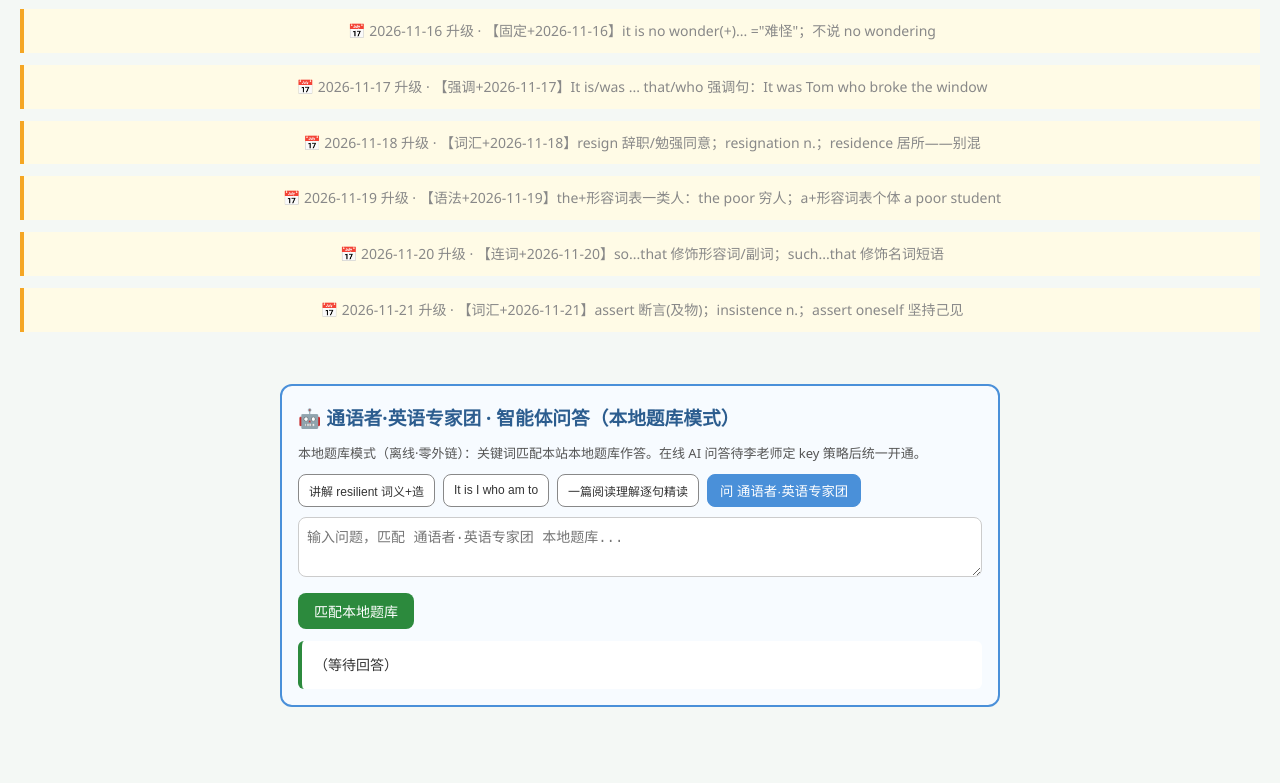
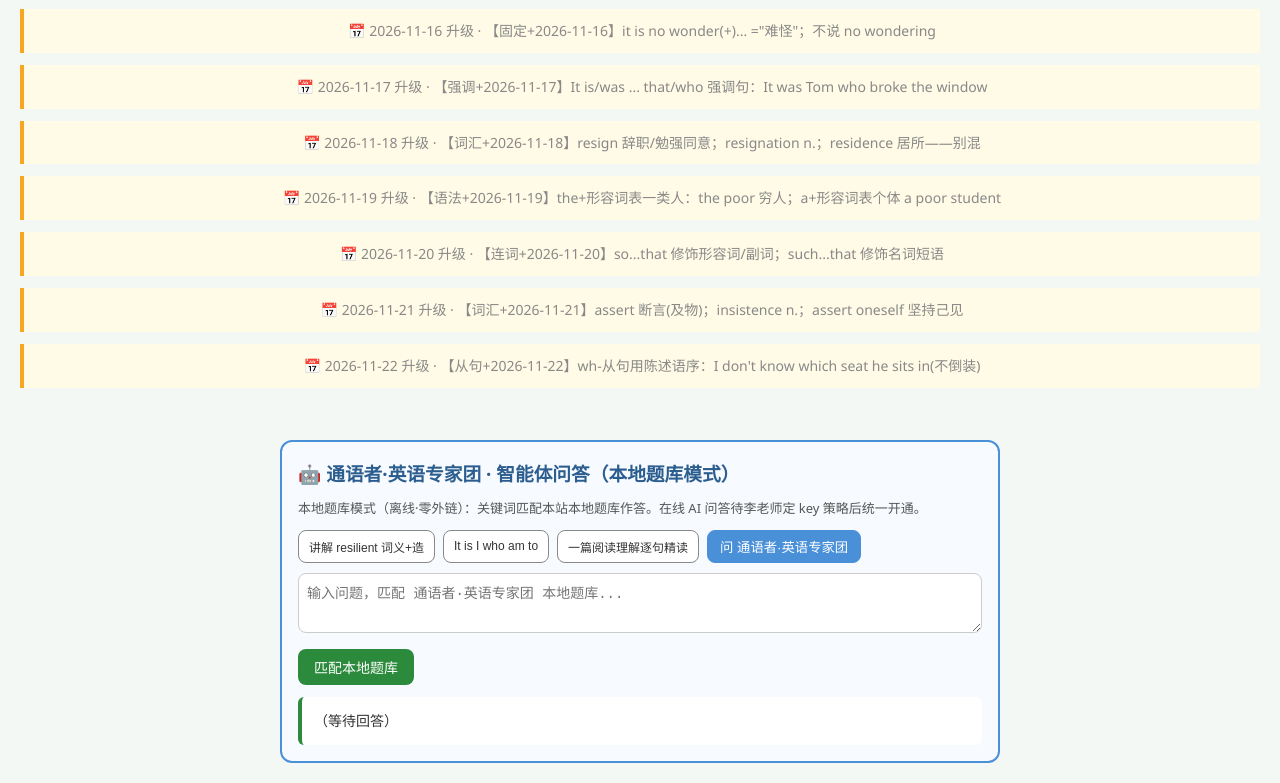
Before and after one commit to dapengzhanchi141345/li-yanming-english, a plain HTML site: page index.html in a window 1280 px wide. Shown: the part 2273-3056 px from the top of the page. Before the commit the page ends 3000 px from the top, so only its background shows below. Drawn offline with Linux system fonts and the light colour scheme.

Commit message:
english 12独立站升级 2026-11-22

```diff
--- a/index.html
+++ b/index.html
@@ -141,6 +141,8 @@ footer{text-align:center;padding:20px;color:#888;font-size:13px;margin-top:30px;
 <div style="background:#fffbe6;border-left:4px solid #f5a623;padding:10px;margin:12px 0;font-size:14px">📅 2026-11-20 升级 · 【连词+2026-11-20】so...that 修饰形容词/副词；such...that 修饰名词短语</div>
 
 <div style="background:#fffbe6;border-left:4px solid #f5a623;padding:10px;margin:12px 0;font-size:14px">📅 2026-11-21 升级 · 【词汇+2026-11-21】assert 断言(及物)；insistence n.；assert oneself 坚持己见</div>
+
+<div style="background:#fffbe6;border-left:4px solid #f5a623;padding:10px;margin:12px 0;font-size:14px">📅 2026-11-22 升级 · 【从句+2026-11-22】wh-从句用陈述语序：I don't know which seat he sits in(不倒装)</div>
 </footer>
 
 <script>
```
